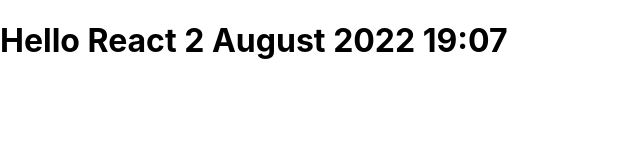
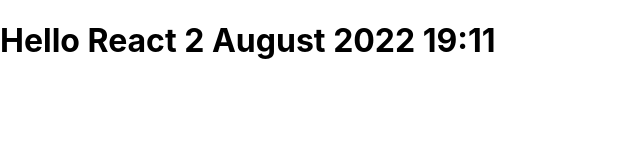
Before and after one commit to downey88/reactfrontend, a React (Create React App) app: page / in a window 1280 px wide. Shown: the top 160 px of the page, without its empty margins (0-640 px from the left). Built offline with nearby package versions, Linux system fonts and the light colour scheme.

Commit message:
Update Time

```diff
--- a/src/App.js
+++ b/src/App.js
@@ -1,7 +1,7 @@
 function App() {
   return (
     <div>
-        <h1>Hello React 2 August 2022 19:07</h1>
+        <h1>Hello React 2 August 2022 19:11</h1>
     </div>
   );
 }
```
